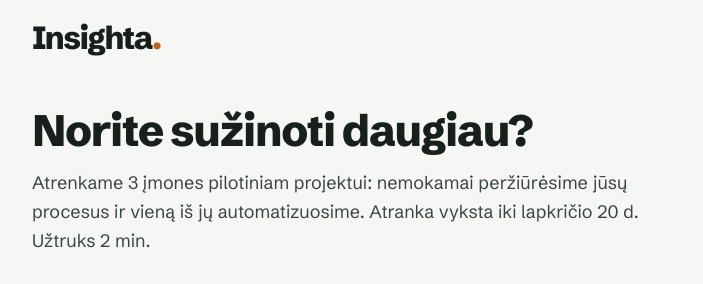
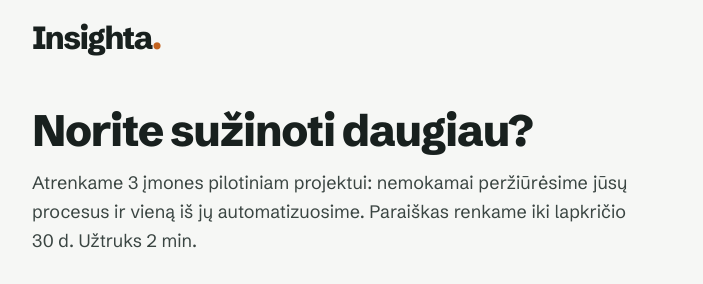
Before and after one commit to Diaandmond/insighta-site, a plain HTML site: page atranka/index.html in a window 1280 px wide. Shown: the top 284 px of the page, without its empty margins (288-991 px from the left). Drawn offline with Linux system fonts and the light colour scheme.

Commit message:
Atranka: paraiškas renkame iki lapkričio 30 d.
Co-Authored-By: Claude Opus 5.5 <noreply@anthropic.com>

```diff
--- a/atranka/index.html
+++ b/atranka/index.html
@@ -67,7 +67,7 @@ footer { max-width: 640px; width: 100%; margin: 0 auto; border-top: 1px solid va
 <main>
   <div id="start">
     <h1>Norite sužinoti daugiau?</h1>
-    <p class="lead">Atrenkame 3 įmones pilotiniam projektui: nemokamai peržiūrėsime jūsų procesus ir vieną iš jų automatizuosime. Atranka vyksta iki lapkričio 20 d. Užtruks 2 min.</p>
+    <p class="lead">Atrenkame 3 įmones pilotiniam projektui: nemokamai peržiūrėsime jūsų procesus ir vieną iš jų automatizuosime. Paraiškas renkame iki lapkričio 30 d. Užtruks 2 min.</p>
 
     <form id="f" novalidate>
       <label for="problem">Kuri užduotis jūsų versle kartojasi kiekvieną savaitę ir kiekvieną kartą šiek tiek erzina?
```
